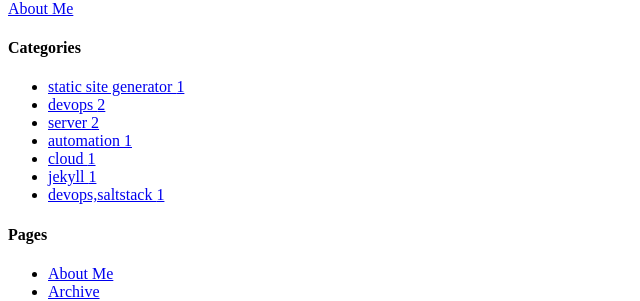
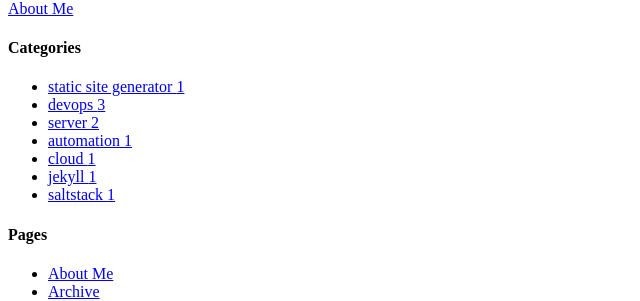
Before and after one commit to karpra/karpra.github.io, a Jekyll site: the page built from _posts/2015-11-9-saltstack.md, in a window 1280 px wide. Shown: the part 736-1037 px from the top of the page, without its empty margins (0-640 px from the left). Built offline with Jekyll 4.4.1, drawn with Linux system fonts in a browser that asks for light colours; nearby versions of some CDN libraries; library files that are not in the unit come from our copies.

Commit message:
Update 2015-11-9-saltstack.md

```diff
--- a/_posts/2015-11-9-saltstack.md
+++ b/_posts/2015-11-9-saltstack.md
@@ -1,6 +1,6 @@
 ---
 layout: post
-category : devops,saltstack
+category : [devops,saltstack]
 tags : [cheatsheet]
 ---
 # Contents
```
